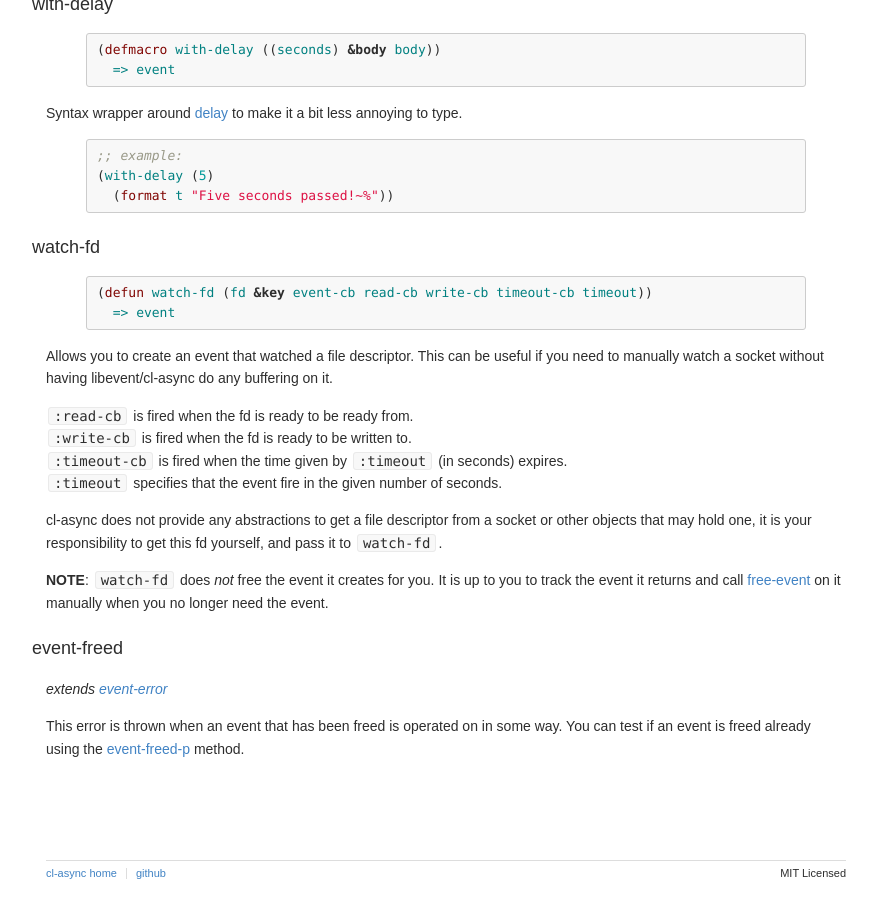
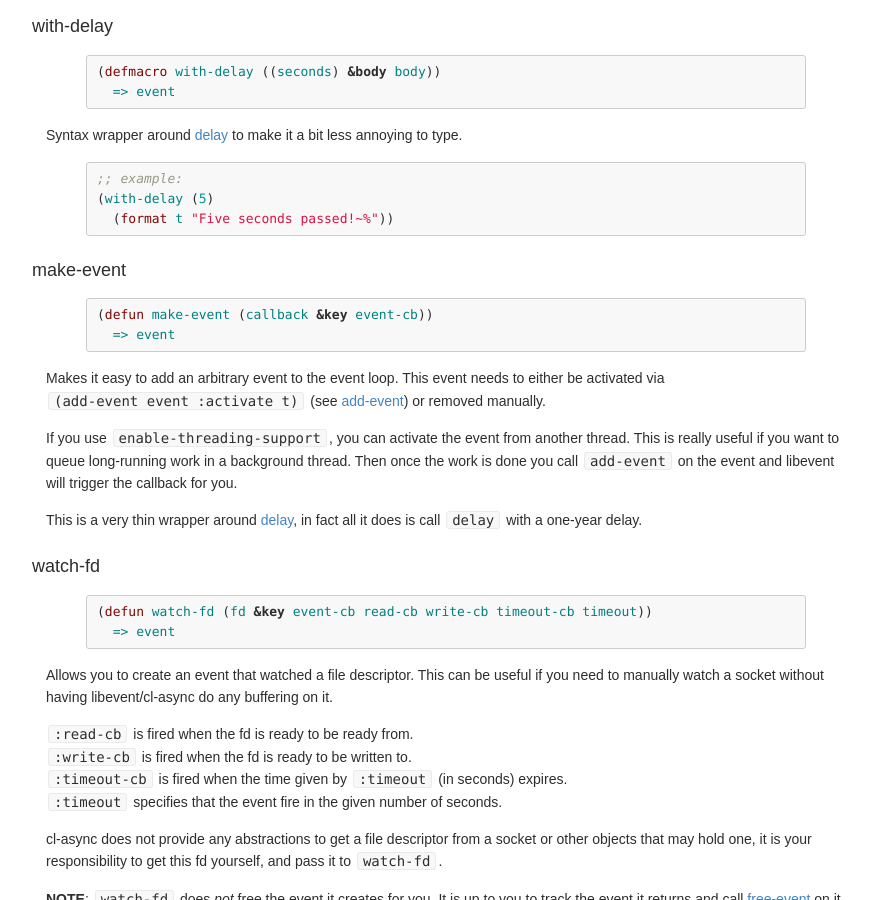
Before and after one commit to orthecreedence/cl-async, a Jekyll site: the page built from events.md, in a window 1280 px wide and 900 px high, scrolled down 1834 px. Shown: the whole window, without its empty margins (194-1071 px from the left). Built offline with Jekyll 4.4.1, drawn with Linux system fonts in a browser that asks for light colours; Markdown is read by kramdown in place of the engine named in the settings.

Commit message:
adding/documenting make-event

```diff
--- a/events.md
+++ b/events.md
@@ -18,6 +18,7 @@ watching an OS file descriptor for changes.
 - [add-event](#add-event) _function_
 - [delay](#delay) _function_
 - [with-delay](#with-delay) _macro_
+- [make-event](#make-event) _function_
 - [watch-fd](#watch-fd) _function_
 - [event-freed](#event-freed) _condition_
 
@@ -122,6 +123,25 @@ Syntax wrapper around [delay](#delay) to make it a bit less annoying to type.
   (format t "Five seconds passed!~%"))
 {% endhighlight %}
 
+<a id="make-event"></a>
+### make-event
+{% highlight cl %}
+(defun make-event (callback &key event-cb))
+  => event
+{% endhighlight %}
+
+Makes it easy to add an arbitrary event to the event loop. This event needs to
+either be activated via `(add-event event :activate t)` (see [add-event](#add-event))
+or removed manually.
+
+If you use `enable-threading-support`, you can activate the event from another
+thread. This is really useful if you want to queue long-running work in a
+background thread. Then once the work is done you call `add-event` on the event
+and libevent will trigger the callback for you.
+
+This is a very thin wrapper around [delay](#delay), in fact all it does is call
+`delay` with a one-year delay.
+
 <a id="watch-fd"></a>
 ### watch-fd
 {% highlight cl %}
```
